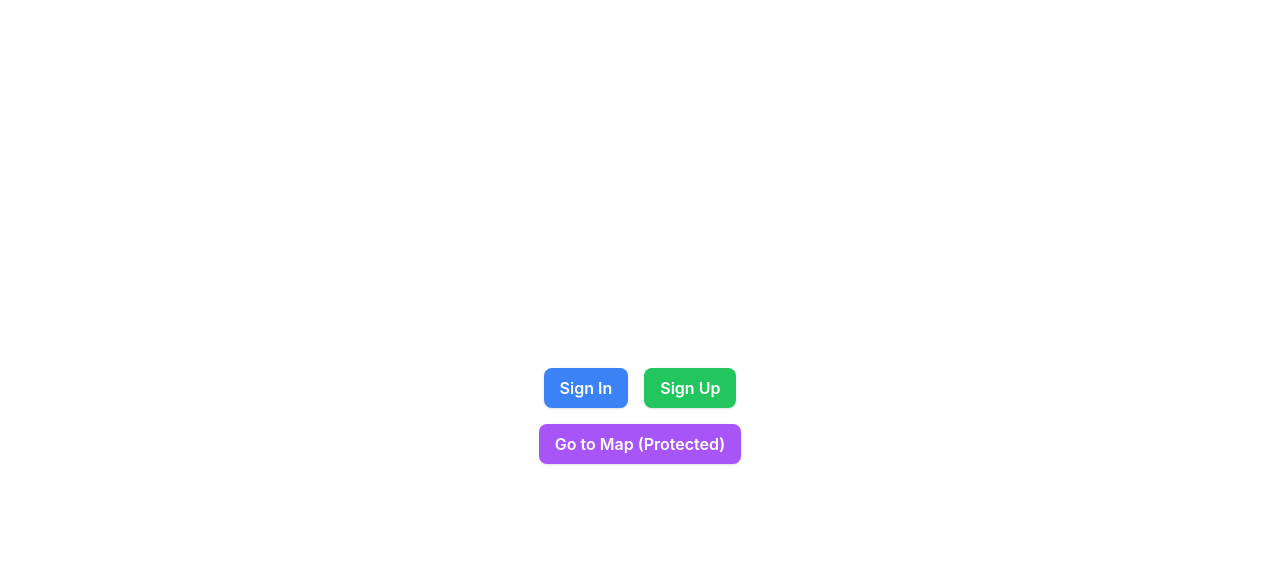
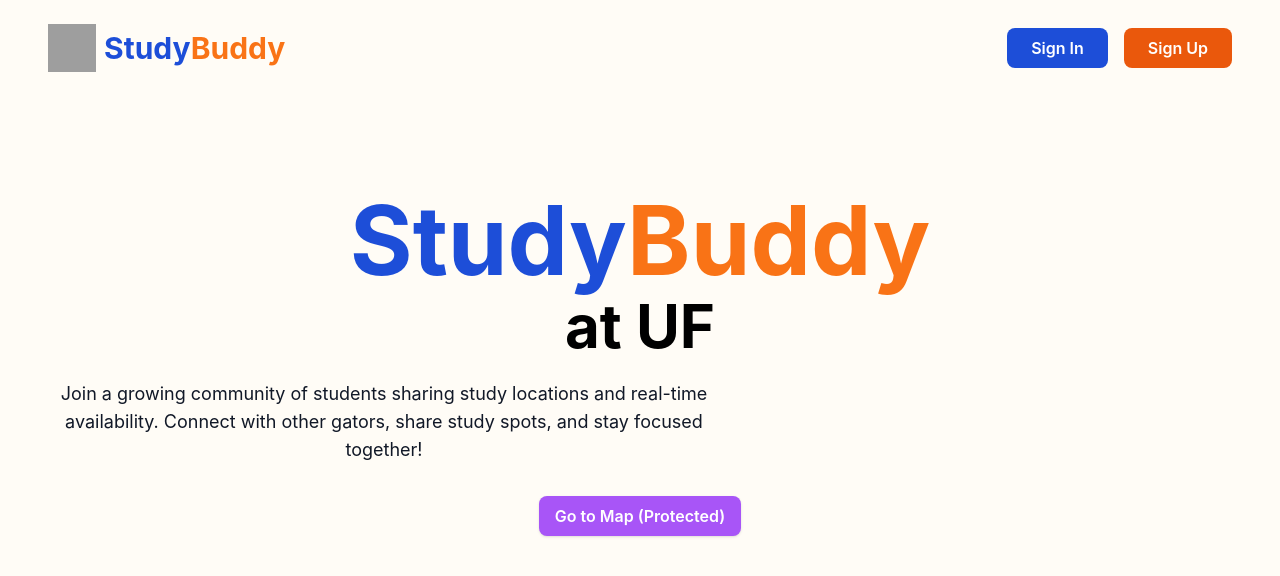
Before and after one commit to AaronQTran/StudyBuddy, a React (Create React App) app in the folder app/: page / in a window 1280 px wide. Shown: the top 576 px of the page. Built offline with nearby package versions, Linux system fonts and the light colour scheme; no server answers; grey boxes are pictures that could not be loaded.

Commit message:
added Aichas frontend page

```diff
--- a/app/src/App.js
+++ b/app/src/App.js
@@ -12,7 +12,7 @@ const ProtectedRoute = ({ children }) => {
   const auth = getAuth();
 
   useEffect(() => {
-    const unsubscribe = onAuthStateChanged(auth, (currentUser) => { //gets current user when auth state changes, either user object or null
+    const unsubscribe = onAuthStateChanged(auth, (currentUser) => {
       setUser(currentUser);
     });
 
@@ -29,25 +29,48 @@ const ProtectedRoute = ({ children }) => {
 function Home() {
   const navigate = useNavigate();
   return (
-    <div className="min-h-screen bg-white flex items-center justify-center">
-      <div className="text-center">
-
-        <div className="mt-8 space-x-4">
+    <div className="min-h-screen bg-[#FFFCF6] text-gray-900">
+      {/* Navbar */}
+      <div className="flex justify-between items-center px-12 py-6">
+        {/* Logo */}
+        <div className="flex items-center space-x-2">
+          <img src="/public/studybuddylogo.png" alt="StudyBuddy Logo" className="w-12 h-12" />
+          <h1 className="text-3xl font-bold">
+            <span className="text-blue-700">Study</span>
+            <span className="text-orange-500">Buddy</span>
+          </h1>
+        </div>
+        {/* Buttons */}
+        <div className="space-x-4">
           <button
             onClick={() => navigate('/signin')}
-            className="bg-blue-500 hover:bg-blue-600 text-white font-semibold py-2 px-4 rounded-lg shadow transition duration-300"
+            className="bg-blue-700 hover:bg-blue-800 text-white px-6 py-2 rounded-lg font-semibold transition"
           >
             Sign In
           </button>
           <button
             onClick={() => navigate('/signup')}
-            className="bg-green-500 hover:bg-green-600 text-white font-semibold py-2 px-4 rounded-lg shadow transition duration-300"
+            className="bg-orange-600 hover:bg-orange-700 text-white px-6 py-2 rounded-lg font-semibold transition"
           >
             Sign Up
           </button>
         </div>
+      </div>
+      {/* Main Content */}
+      <div className="px-12 py-24">
+        <h1 className="text-8xl font-bold">
+          <span className="text-blue-700">Study</span>
+          <span className="text-orange-500">Buddy</span>
+        </h1>
+        <h2 className="text-6xl font-bold mt-2 text-black">at UF</h2>
 
-        <div className="mt-4">
+        <p className="mt-6 text-lg max-w-2xl">
+          Join a growing community of students sharing study locations and real-time availability.
+          Connect with other gators, share study spots, and stay focused together!
+        </p>
+
+        {/* Optional: Additional buttons for navigation */}
+        <div className="mt-8 space-x-4">
           <button
             onClick={() => navigate('/map')}
             className="bg-purple-500 hover:bg-purple-600 text-white font-semibold py-2 px-4 rounded-lg shadow transition duration-300"
@@ -71,9 +94,9 @@ function App() {
           <Route
             path="/map"
             element={
-
+              <ProtectedRoute>
                 <Map />
-
+              </ProtectedRoute>
             }
           />
         </Routes>
```
